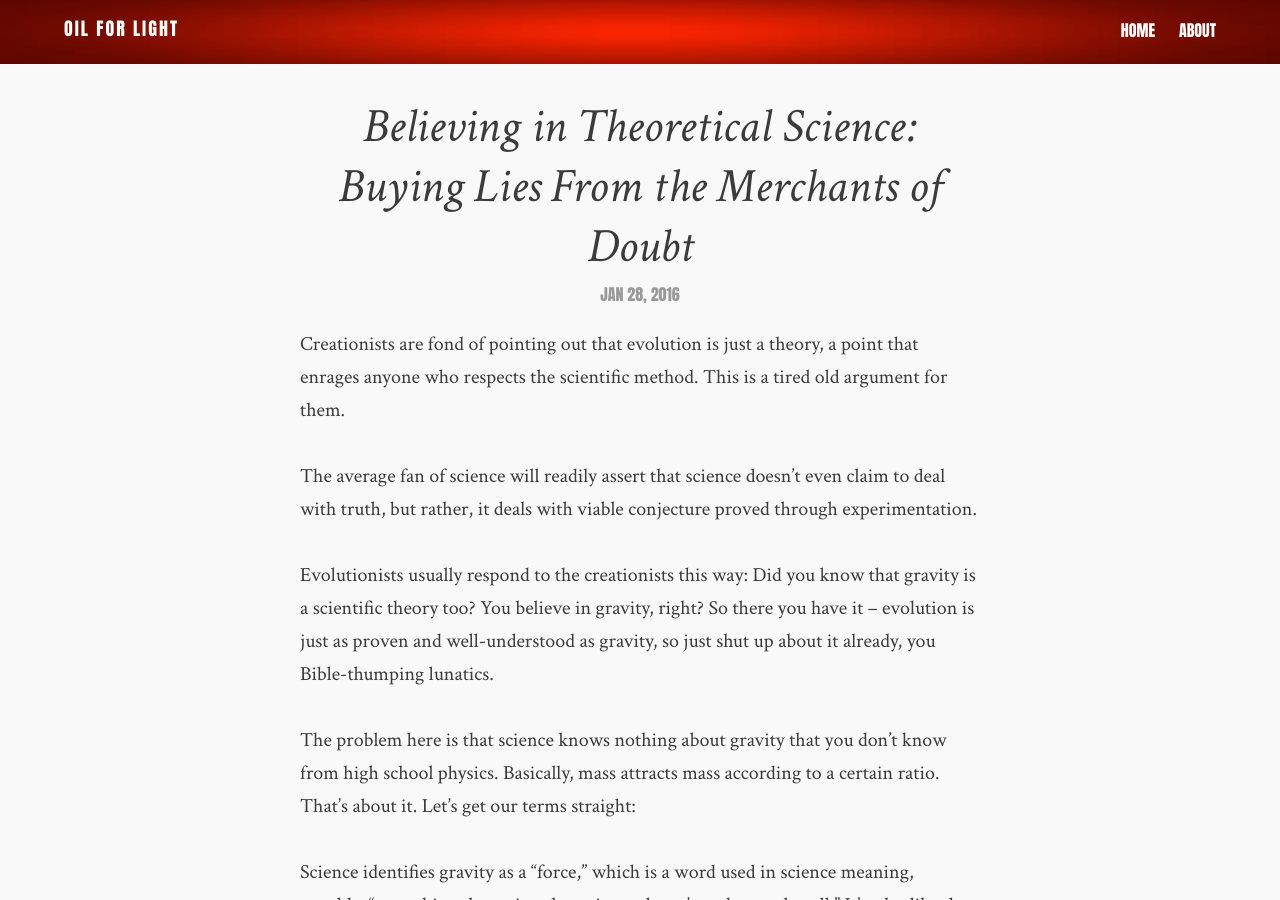
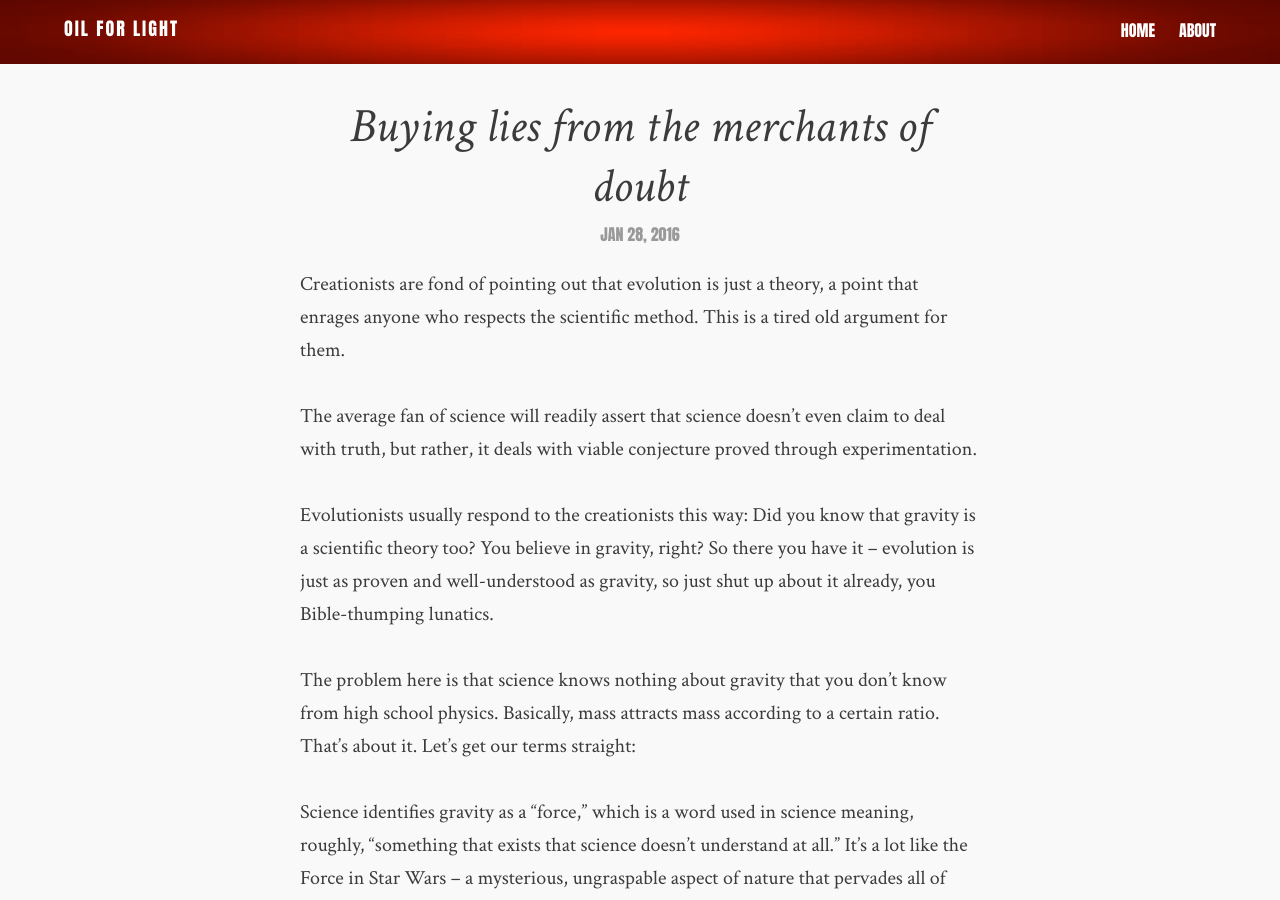
Before and after one commit to flashlightministries/oilforlight, a Jekyll site: the page built from _posts/2016-01-28-buying-lies-scientism.md, in a window 1280 px wide and 900 px high. Built offline with Jekyll 4.4.1, drawn with Linux system fonts in a browser that asks for light colours; nearby versions of some CDN libraries.

Commit message:
Update 2016-01-28-buying-lies-scientism.md

```diff
--- a/_posts/2016-01-28-buying-lies-scientism.md
+++ b/_posts/2016-01-28-buying-lies-scientism.md
@@ -1,7 +1,7 @@
 ---
 layout: post
 author: T.C. Howitt
-title: "Believing in Theoretical Science: Buying Lies From the Merchants of Doubt"
+title: Buying lies from the merchants of doubt
 comments: false
 ---
 
```
